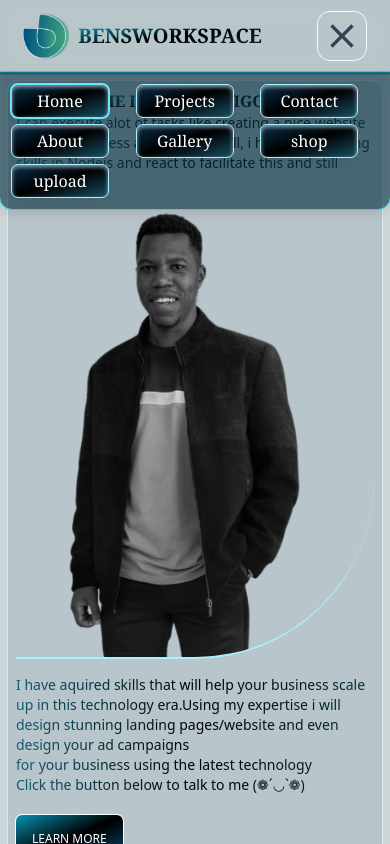
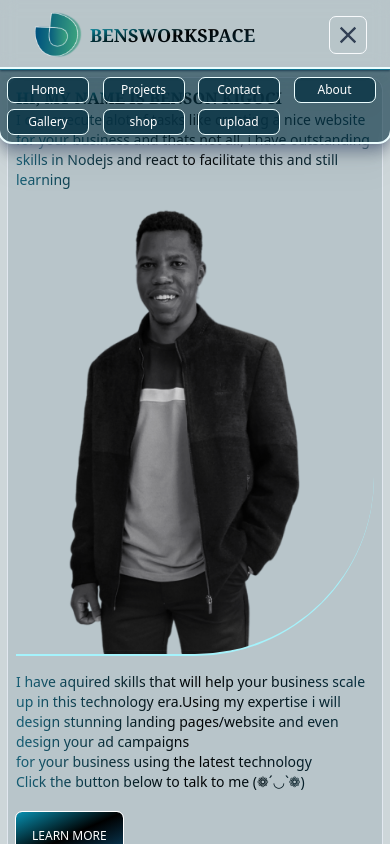
Before and after one commit to ditchk/bendev, a React (Vite) app: page / in a window 390 px wide. Both pictures are taken after a click on the element 342 px from the left and 36 px from the top of the page. Shown: the top 844 px of the page. Built offline with nearby package versions, Linux system fonts and the light colour scheme; no server answers; what ldrs would draw is missing.

Commit message:
style debug

```diff
--- a/src/App.tsx
+++ b/src/App.tsx
@@ -1,4 +1,4 @@
-import { Route, Routes } from 'react-router-dom'
+import { Route, Routes} from 'react-router-dom'
 
 import Home from './_root/pages/Home'
 import './global.css'
--- a/src/components/shared/MobileMenu.tsx
+++ b/src/components/shared/MobileMenu.tsx
@@ -5,7 +5,6 @@ import { NavLink, useLocation, } from 'react-router-dom';
 import { HiOutlineMenuAlt1 } from 'react-icons/hi';
 import { motion } from 'framer-motion';
 import { MdOutlineClose } from "react-icons/md";
-// import Socials from './Socials';
 
 
 
@@ -60,13 +59,13 @@ const toggleMenu = () => {
  return (
     <nav className="MobileMenu" onClick={hideNavbar} onScroll={hideNavbar}>
             {!menuOpen ? (
-              <HiOutlineMenuAlt1 className="text-5xl text-slate-700 bg-transparent rounded-xl p-1 outline outline-1 outline-slate-50 transition-transform" onClick={toggleMenu}/>
+              <HiOutlineMenuAlt1 className="text-4xl text-slate-700 bg-transparent rounded-md p-1 outline outline-1 outline-slate-50 transition-transform" onClick={toggleMenu}/>
             ) : (
-              <MdOutlineClose className="text-5xl text-slate-700 bg-transparent bg-opacity-40 rounded-xl p-1 outline outline-1 outline-slate-50 transition-transform" onClick={toggleMenu}/>
+              <MdOutlineClose className="text-4xl text-slate-700 bg-transparent bg-opacity-40 rounded-md p-1 outline outline-1 outline-slate-50 transition-transform" onClick={toggleMenu}/>
             )}
       {menuOpen && (
        <motion.ul
-        animate={{ y: 60 }}
+        animate={{ y: 52 }}
         transition={{ delay: 0 }}
         className={`menubar ${navbarHidden ? 'navbar hidden' : 'hidden'}`}
        >
@@ -85,8 +84,8 @@ const toggleMenu = () => {
            >
                <NavLink
                to={link.route}
-               onClick={hideNavbar}
-               className={`w-24 text-white outline outline-1 outline-cyan-200 p-1 text-base text-center font-serif shadow-inner bg-gradient-to-tl from-cyan-900 via-black to-sky-950 shadow-slate-400 rounded-md ${isActive && "outline-double outline-2 outline-cyan-300"}`}>
+               onClick={toggleMenu}
+               className={`w-20 text-white outline outline-1 outline-cyan-50 p-1 text-xs text-center bg-opacity-80 bg-cyan-950 rounded-md ${isActive && "bg-cyan-950 text-sm"}`}>
                  {link.label}
              </NavLink>
            </motion.li>
--- a/src/components/shared/Navbar.tsx
+++ b/src/components/shared/Navbar.tsx
@@ -36,7 +36,7 @@ const Navbar = () => {
       className="flex flex-row justify-center items-center gap-2"
       >
         <img src="/assets/images/logo.png" alt="" width={50} className='ml-3'/>
-        <h1 className="text-center text-xl font-extrabold font-serif text-transparent bg-clip-text bg-gradient-to-br from-cyan-500 via-black to-cyan-950">BENSWORKSPACE</h1>
+        <h1 className="text-center text-lg md:text-xl font-extrabold font-serif text-transparent bg-clip-text bg-gradient-to-br from-cyan-500 via-black to-cyan-950">BENSWORKSPACE</h1>
       </Link>
       <div className="hidden md:flex flex-row justify-center items-center">
         <h1 className="text-end text-black text-base w-full lg:text-lg p-3 font-serif">lets talk!</h1>
--- a/src/global.css
+++ b/src/global.css
@@ -137,9 +137,9 @@
 }
 
 .menubar {
-  @apply grid grid-cols-3 pt-3 gap-2 justify-start items-start border-t border-cyan-700 fixed
-  w-full h-fit rounded-b-xl drop-shadow-lg p-3
-  shadow-slate-500 outline outline-1 outline-cyan-400 right-0 left-0 bg-cyan-950 bg-opacity-60 backdrop-blur-md
+  @apply grid grid-cols-4 pt-2 gap-2 justify-start items-start border-t border-cyan-700 fixed
+  w-full h-fit rounded-b-xl drop-shadow-xl shadow-lg p-2
+  shadow-slate-500 outline outline-2 outline-cyan-50 right-0 left-0 bg-cyan-950 bg-opacity-60 backdrop-blur-md
  }
 
 .links {
--- a/src/main.tsx
+++ b/src/main.tsx
@@ -5,10 +5,11 @@ import App from './App.tsx'
 import './global.css'
 import { QueryProvider } from './lib/Queries/QueryProvider.tsx'
 
+
 ReactDOM.createRoot(document.getElementById('root')!).render(
     <BrowserRouter>
       <QueryProvider>
-        <App />
+          <App />
       </QueryProvider>
     </BrowserRouter>
 
```
Lines whose indentation alone changed are shown as unchanged.
